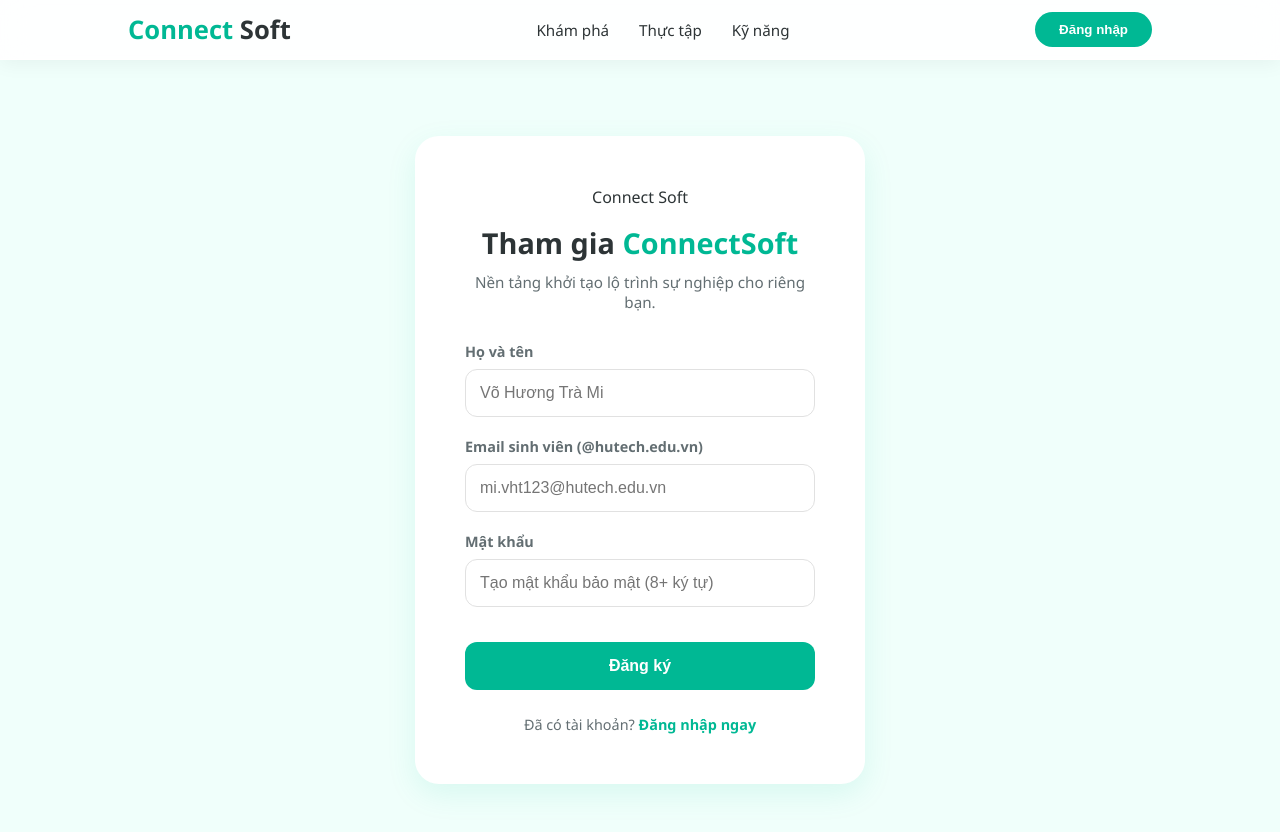
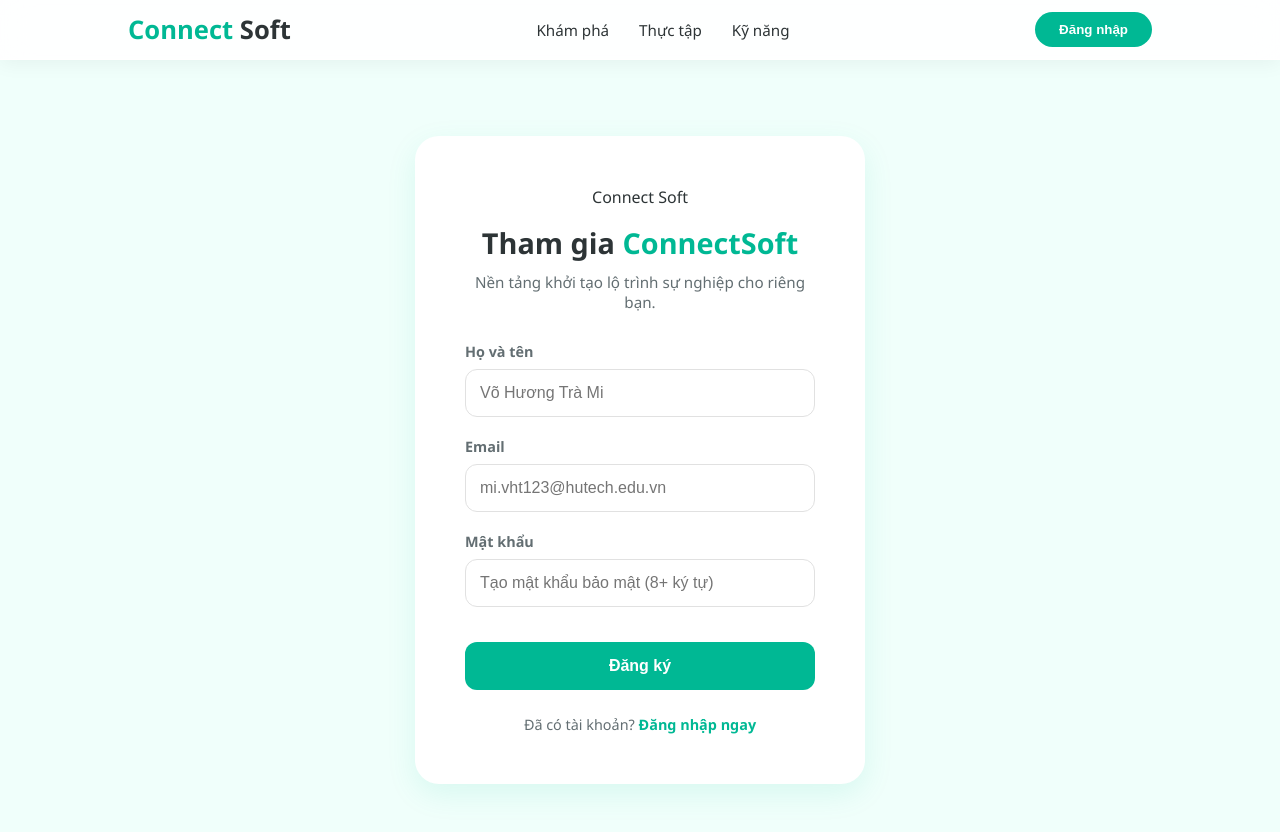
Before and after one commit to hhuyyyyyy13012004/connectsoft, a React (Create React App) app in the folder connectsoft-frontend/: page /register in a window 1280 px wide. Shown: the top 832 px of the page. Built offline with nearby package versions, Linux system fonts and the light colour scheme.

Commit message:
Update Register.js

```diff
--- a/connectsoft-frontend/src/pages/Register.js
+++ b/connectsoft-frontend/src/pages/Register.js
@@ -76,7 +76,7 @@ const Register = () => {
           </div>
 
           <div className="input-group">
-            <label>Email sinh viên (@hutech.edu.vn)</label>
+            <label>Email</label>
             <input
               type="email"
               placeholder="mi.vht123@hutech.edu.vn"
```
